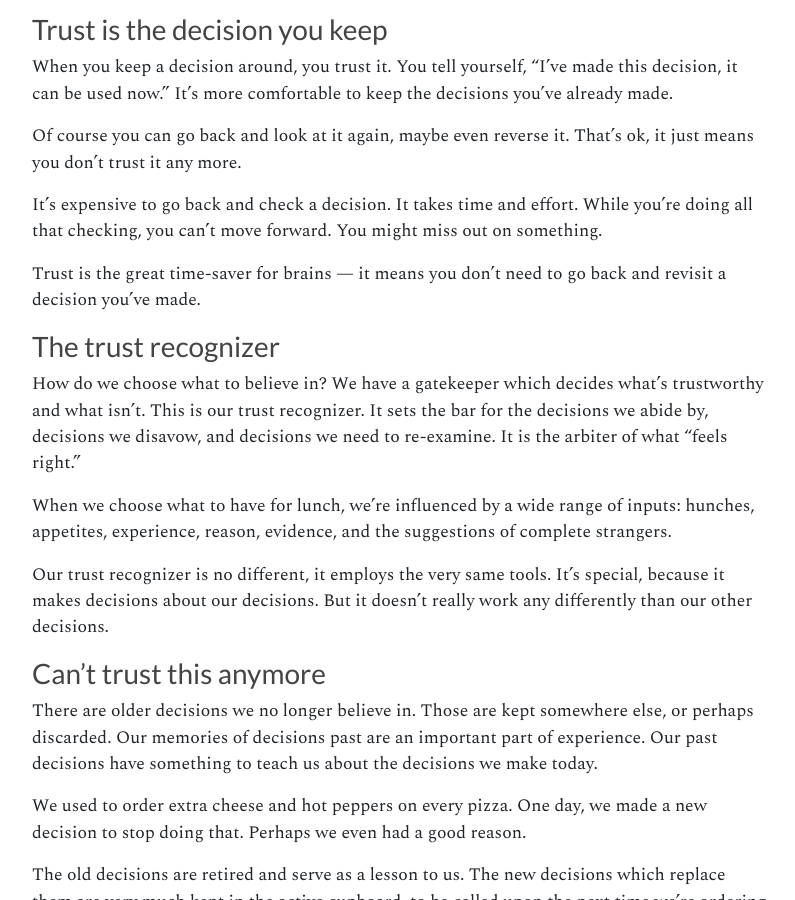
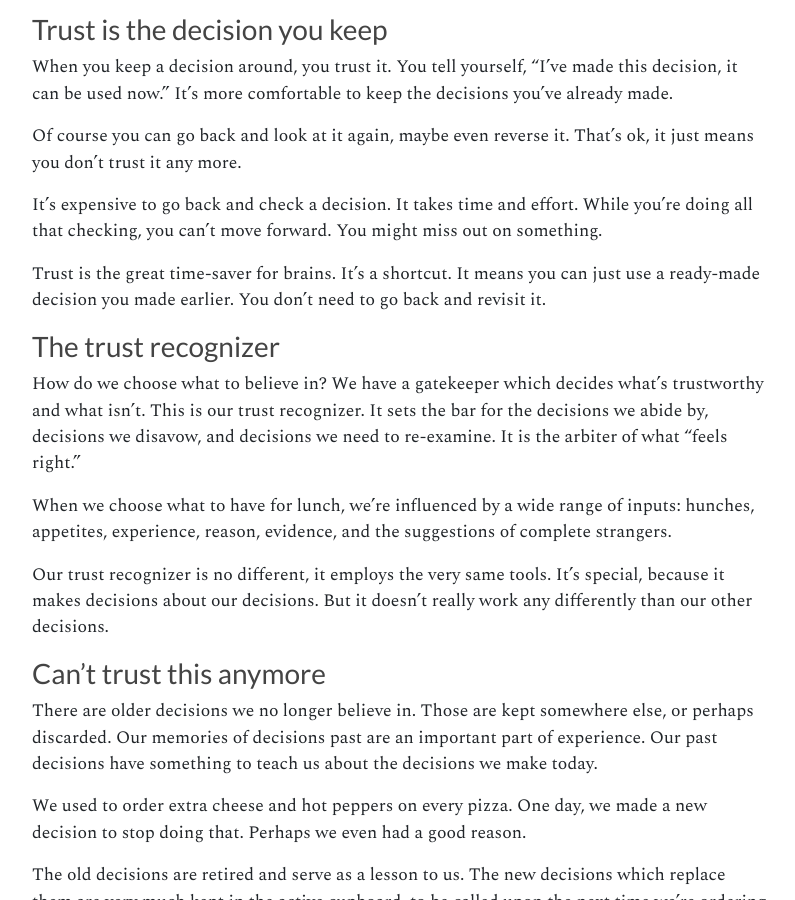
Before and after one commit to straz/artificialtrust, a Jekyll site: the page built from _articles/decisions.md, in a window 1280 px wide and 900 px high, scrolled down 798 px. Shown: the whole window, without its empty margins (145-940 px from the left). Built offline with Jekyll 4.4.1, drawn with Linux system fonts in a browser that asks for light colours; nearby versions of some CDN libraries.

Commit message:
time saver

```diff
--- a/_articles/decisions.md
+++ b/_articles/decisions.md
@@ -45,8 +45,9 @@ It's expensive to go back and check a decision. It takes time and
 effort. While you're doing all that checking, you can't move
 forward. You might miss out on something.
 
-Trust is the great time-saver for brains &mdash; it means you don't need to
-go back and revisit a decision you've made.
+Trust is the great time-saver for brains. It's a shortcut. It means
+you can just use a ready-made decision you made earlier. You don't
+need to go back and revisit it.
 
 ### The trust recognizer
 
```
